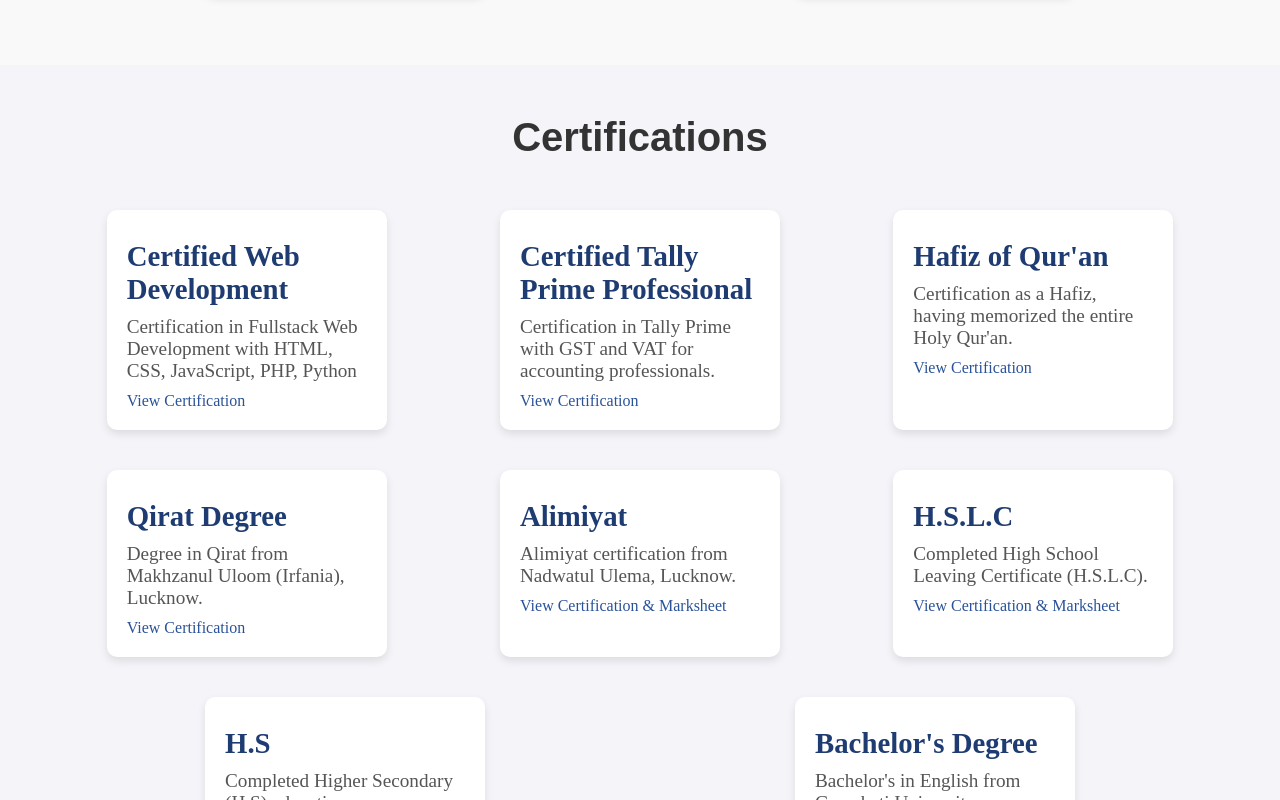
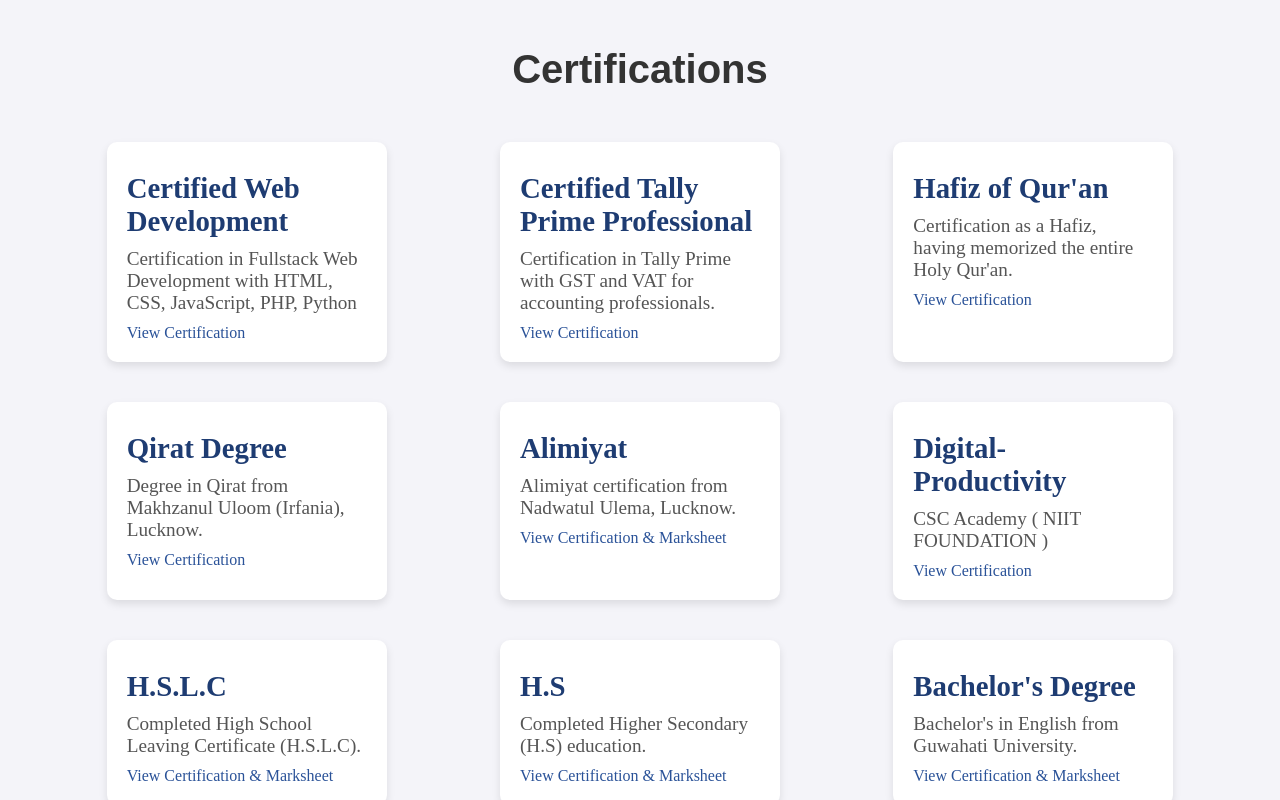
Before and after one commit to Qarizakirnadwi/My-Portfolio, a plain HTML site: page index.html in a window 1280 px wide. Shown: the part 4259-5059 px from the top of the page. Drawn offline with Linux system fonts and the light colour scheme.

Commit message:
Update index.html
add a new certification of CSC

```diff
--- a/index.html
+++ b/index.html
@@ -52,8 +52,6 @@
         <div class="education-container">
             <div class="education-item">
                 <h3>Bachelor's in English (Honours)</h3>
-                <p>Rupahi College (Affiliated to Guwahati University), 2023</p>
-                <a href="https://www.rupahicollege.ac.in/" target="_blank"> Visit rupahicollege</a>
                 <p>Guwahati University, 2023</p>
                 <a href="https://www.gauhati.ac.in/" target="_blank">Visit Guwahati University</a>
             </div>
@@ -162,6 +160,11 @@
                 <p>Alimiyat certification from Nadwatul Ulema, Lucknow.</p>
                 <a href="certifications/alimiyat-certification.pdf" target="_blank">View Certification & Marksheet</a>
             </div>
+              <div class="certification-item">
+                <h3>Digital-Productivity </h3>
+                <p>CSC Academy ( NIIT FOUNDATION ) </p>
+                <a href="Certificate_of Digital Productivity.pdf" target="_blank">View Certification </a>
+            </div>
             <div class="certification-item">
                 <h3>H.S.L.C</h3>
                 <p>Completed High School Leaving Certificate (H.S.L.C).</p>
@@ -177,6 +180,7 @@
                 <p>Bachelor's in English from Guwahati University.</p>
                 <a href="MY Graduation Marksheet.pdf" target="_blank">View Certification & Marksheet </a>
             </div>
+
         </div>
     </section>
 
```
